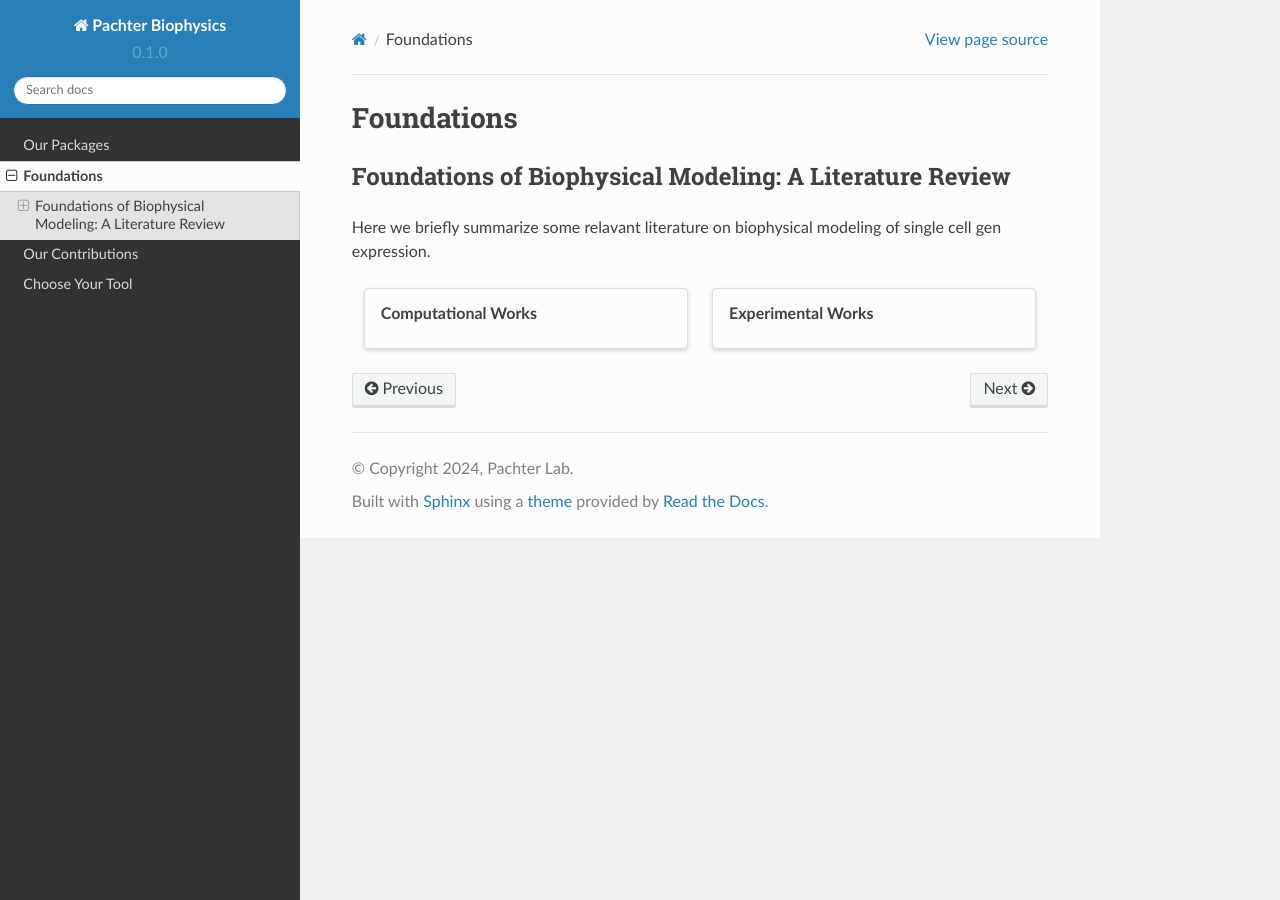
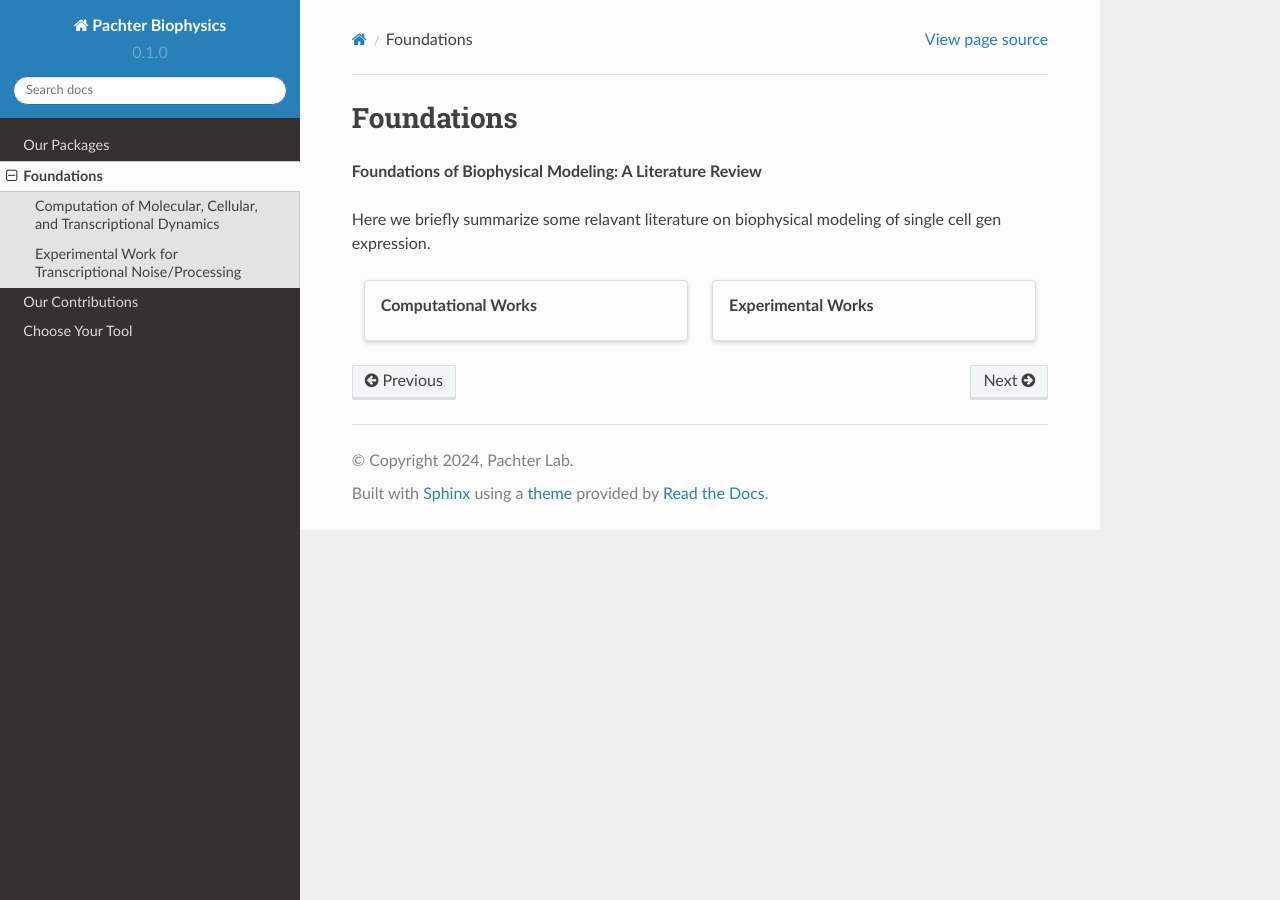
Before and after one commit to pachterlab/biophysics, a Sphinx documentation site: the page built from docs/source/foundations.rst, in a window 1280 px wide. Built offline with Sphinx 7.4.7 and the Read the Docs theme 2.0.0, drawn with Linux system fonts in a browser that asks for light colours.

Commit message:
Update foundations.rst

```diff
--- a/docs/source/foundations.rst
+++ b/docs/source/foundations.rst
@@ -2,9 +2,7 @@
 Foundations
 ####################################
 
-====================================
-Foundations of Biophysical Modeling: A Literature Review
-====================================
+**Foundations of Biophysical Modeling: A Literature Review**
 
 Here we briefly summarize some relavant literature on biophysical modeling of single cell gen expression.
 
```
